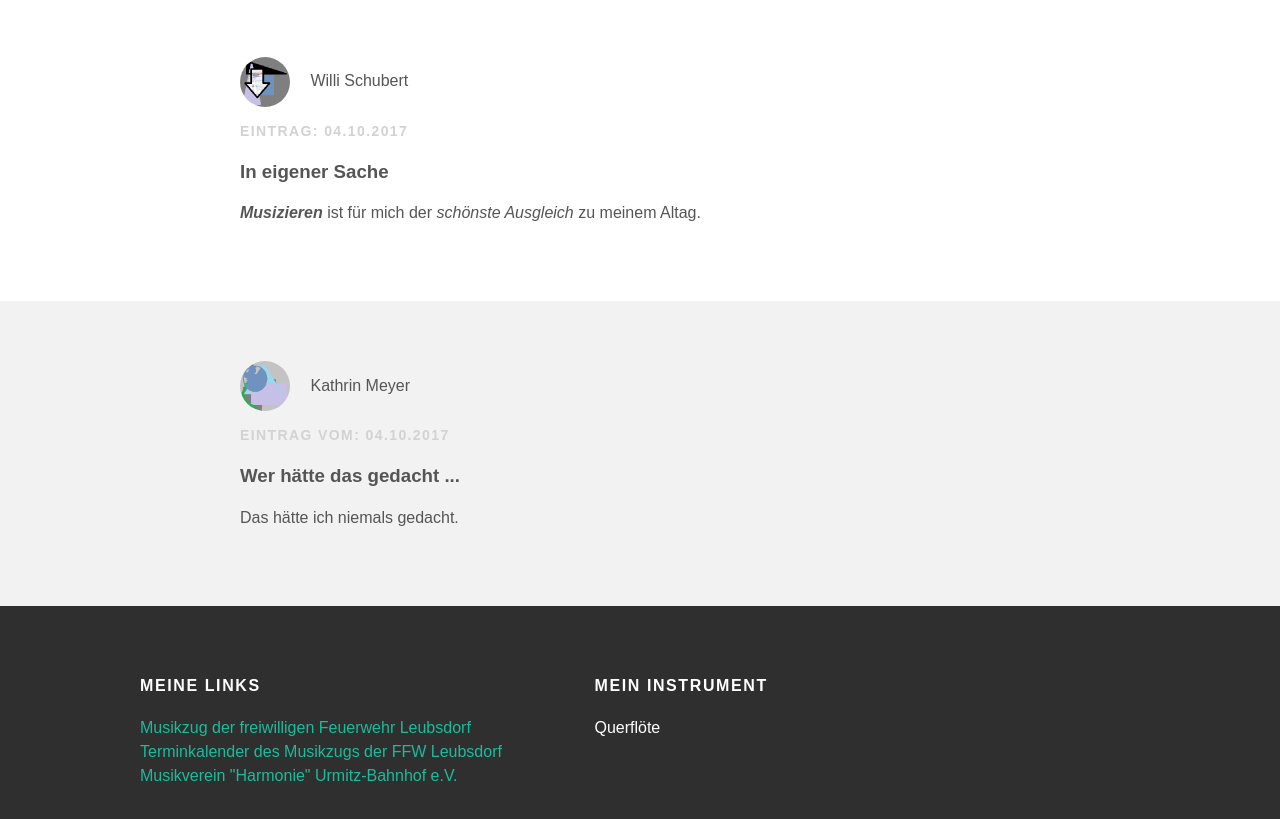
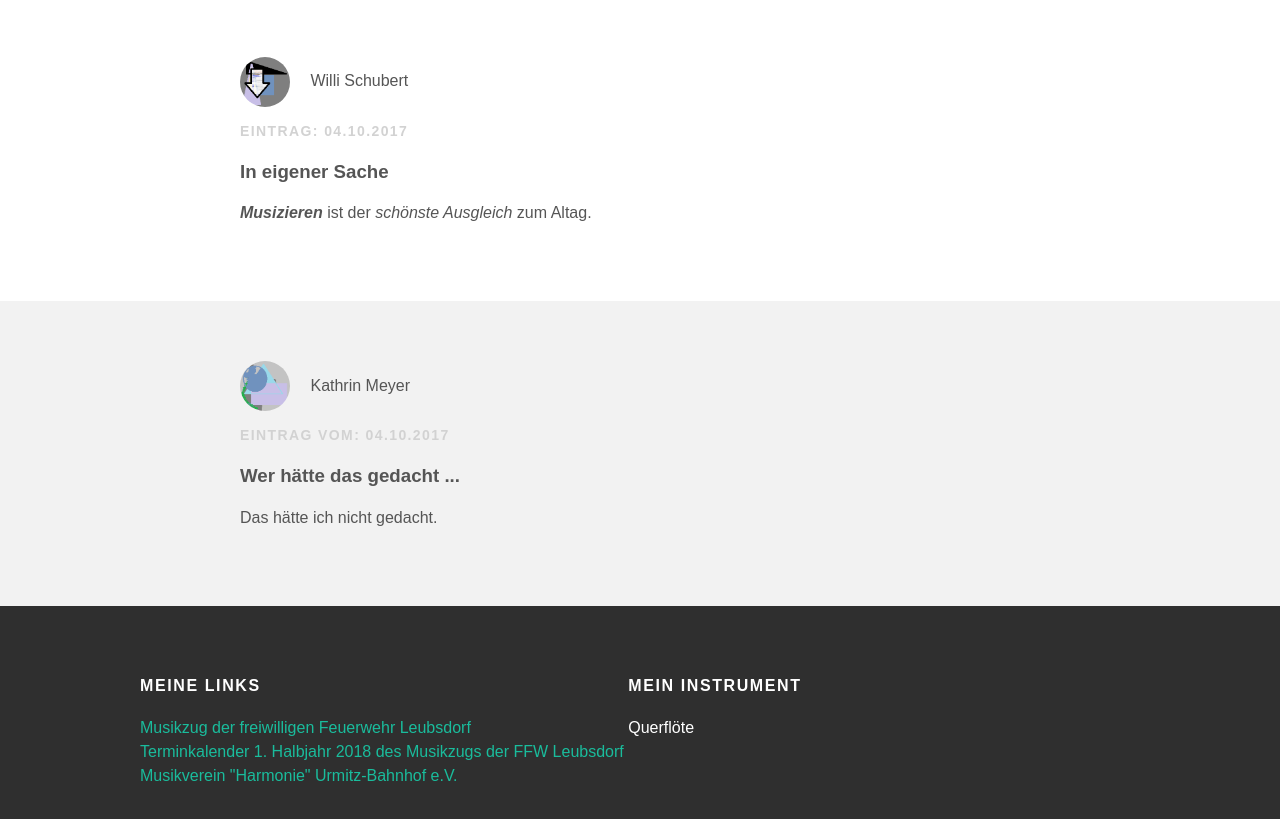
Before and after one commit to VeciKofi/vecikofi.github.io, a plain HTML site: page index.html in a window 1280 px wide. Shown: the part 153-972 px from the top of the page. Drawn offline with Linux system fonts and the light colour scheme; a web font is replaced by a local one.

Commit message:
Add files via upload

```diff
--- a/index.html
+++ b/index.html
@@ -25,7 +25,7 @@
         <h3 class="post-title">In eigener Sache</h3>
         <div class="post-content">
           <p><strong><em>Musizieren</em></strong>
-            ist für mich der <em>schönste Ausgleich</em> zu meinem Altag.
+            ist der <em>schönste Ausgleich</em> zum Altag.
           </p
         </div>
       </div>
@@ -39,7 +39,7 @@
         <p class="post-date">Eintrag vom: 04.10.2017</p>
         <h3 class="post-title">Wer hätte das gedacht ...</h3>
         <div class="post-content">
-          <p>Das hätte ich niemals gedacht.</p>
+          <p>Das hätte ich nicht gedacht.</p>
         </div>
       </div>
     </div>
@@ -51,7 +51,7 @@
         <p>
           <a href="http://musikzug-ffw-leubsdorf.de/" target="_blank">Musikzug der freiwilligen Feuerwehr Leubsdorf</a>
           <br>
-          <a href="Musikzug-Kalender 2017.ics">Terminkalender des Musikzugs der FFW Leubsdorf</a>
+          <a href="Kalender von Musikzug Jan-Jun 2018.ics">Terminkalender 1. Halbjahr 2018 des Musikzugs der FFW Leubsdorf</a>
           <br>
           <a href="http://www.musikverein-urmitz-bhf.de/" target="_blank">Musikverein "Harmonie" Urmitz-Bahnhof e.V.</a>
         </p>
```
